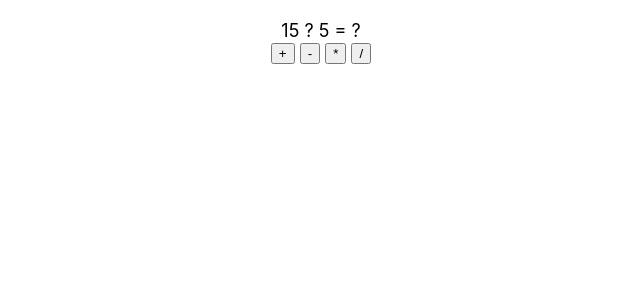
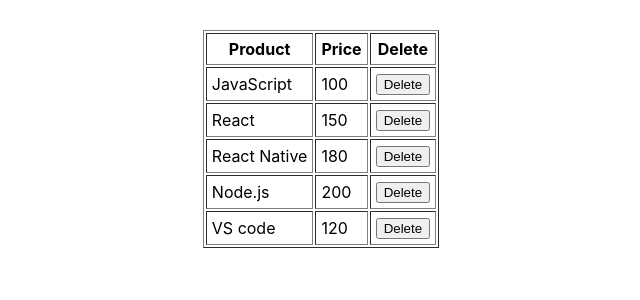
Before and after one commit to Dartae/app1, a React (Create React App) app: page / in a window 1280 px wide. Shown: the top 300 px of the page, without its empty margins (319-959 px from the left). Built offline with nearby package versions, Linux system fonts and the light colour scheme.

Commit message:
create refs array
File refs-array.js

```diff
--- a/src/App.js
+++ b/src/App.js
@@ -1,8 +1,8 @@
 import React from 'react'
-import RefsFunc from './refs-func'
+import RefsArray from './refs-array'
 
 function App() {
-  return <RefsFunc/>
+  return <RefsArray/>
 }
 
 export default App;
--- /dev/null
+++ b/src/refs-array.js
@@ -0,0 +1,47 @@
+import React from "react";
+
+export default function RefsArray (){
+    const table = React.useRef()
+    const tr = React.useRef([])
+
+    const data = [
+        ['JavaScript', 100],
+        ['React',150],
+        ['React Native',180],
+        ['Node.js',200],
+        ['VS code',120]
+    ]
+
+    const onClickButton = (i) =>{
+        const index =tr.current[i].rowIndex
+        table.current.deleteRow(index)
+    }
+    const onMouseOverRow =(i)=>{
+        tr.current[i].style.backgroundColor = 'yellow'
+    }
+    const onMouseOutRow = (i)=>{
+        tr.current[i].style.backgroundColor = 'white'
+    }
+    const tableStyles = {margin:'auto',marginTop:30}
+
+    return(
+        <table ref={table} border="1" cellPadding={5} style={tableStyles}>
+            <tr><th>Product</th><th>Price</th><th>Delete</th></tr>
+        {
+            data.map((item,i)=>{
+                return(
+                    <tr ref={el => tr.current[i]=el}
+                    onMouseOver={() => onMouseOverRow(i)}
+                    onMouseOut={() => onMouseOutRow(i)}
+                >
+                    <td>{item[0]}</td>
+                    <td>{item[1]}</td>
+                    <td><button onClick={() => onClickButton(i)}>
+                        Delete</button></td>
+                </tr>
+                    )
+            })
+        }
+        </table>
+    )
+}
```
